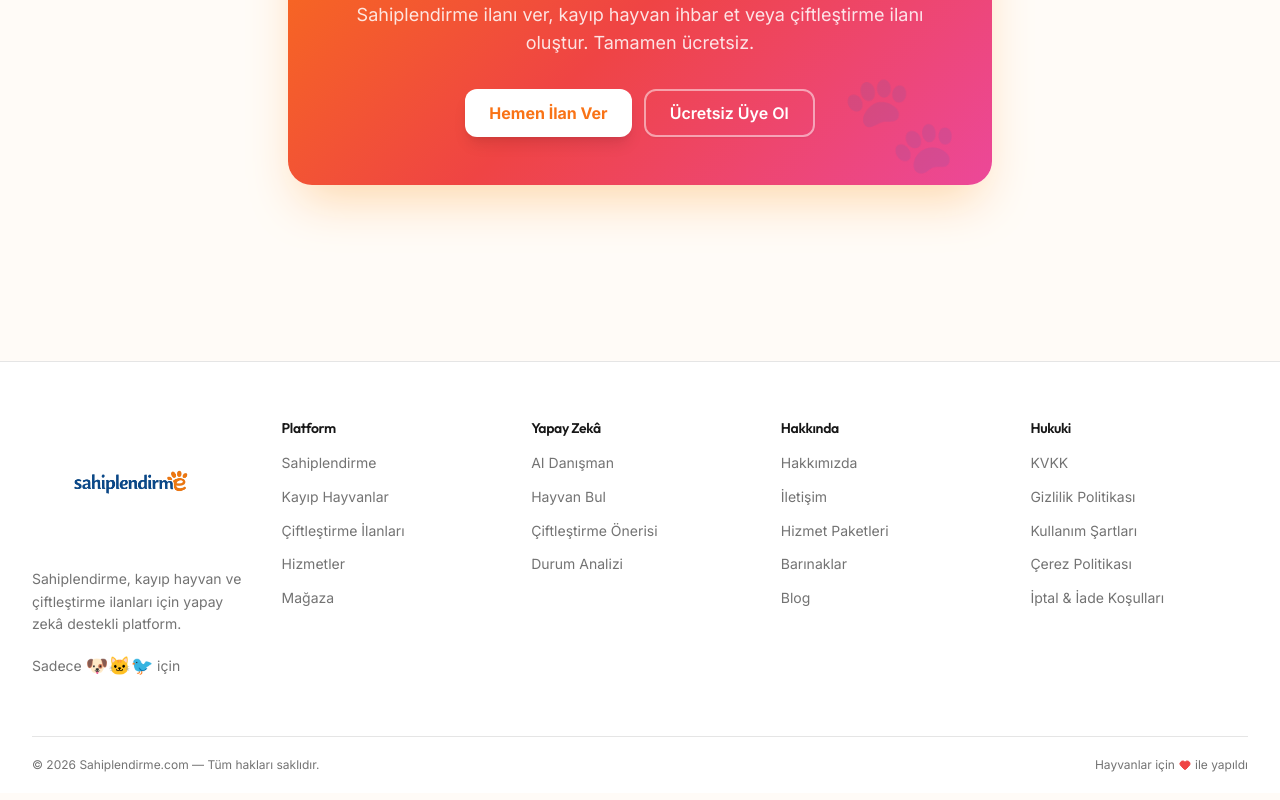
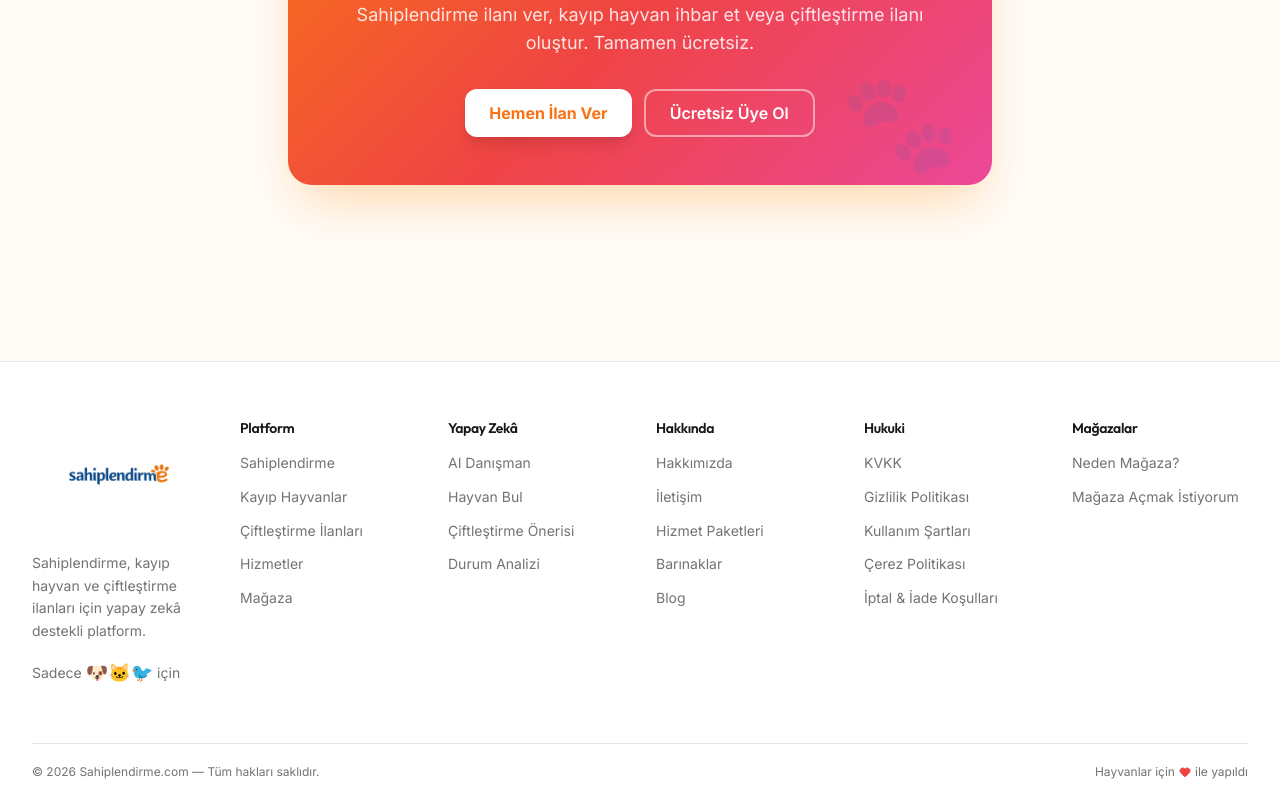
Before and after one commit to sevkabilgisayar/sahiplendirme-web, a Next.js app: page / in a window 1280 px wide. Shown: the part 9485-10285 px from the top of the page. Built offline with nearby package versions, Linux system fonts and the light colour scheme.

Commit message:
feat: footera magazalar menusu eklendi

```diff
--- a/src/components/layout/Footer.tsx
+++ b/src/components/layout/Footer.tsx
@@ -42,6 +42,13 @@ const footerLinks = {
       { href: '/iptal-iade', label: 'İptal & İade Koşulları' },
     ],
   },
+  magaza: {
+    title: 'Mağazalar',
+    links: [
+      { href: '/neden-magaza', label: 'Neden Mağaza?' },
+      { href: '/magaza-ac', label: 'Mağaza Açmak İstiyorum' },
+    ],
+  },
 };
 
 export default function Footer() {
@@ -50,7 +57,7 @@ export default function Footer() {
       <div className="max-w-7xl mx-auto px-4 sm:px-6 lg:px-8">
 
         {/* Main footer */}
-        <div className="py-14 grid grid-cols-2 md:grid-cols-5 gap-8">
+        <div className="py-14 grid grid-cols-2 md:grid-cols-6 gap-8">
           {/* Brand */}
           <div className="col-span-2 md:col-span-1">
             <Link href="/" className="inline-flex mb-4" style={{ overflow: 'visible' }}>
```
